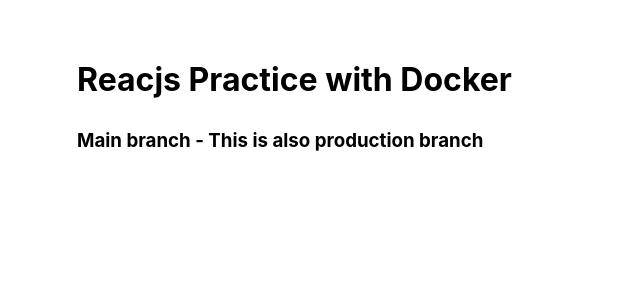
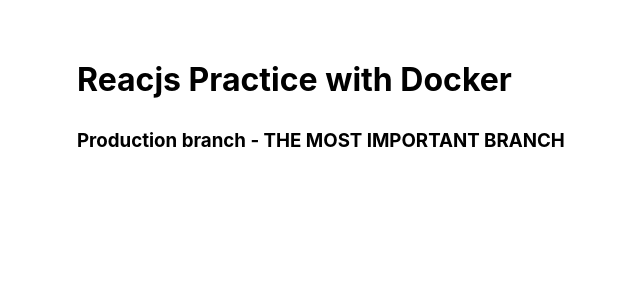
Before and after one commit to PhuocDev/docker_practice, a React (Create React App) app: page / in a window 1280 px wide. Shown: the top 300 px of the page, without its empty margins (43-683 px from the left). Built offline with nearby package versions, Linux system fonts and the light colour scheme.

Commit message:
feat: init new production branch

```diff
--- a/src/App.js
+++ b/src/App.js
@@ -5,7 +5,7 @@
   return (
     <div className="App">
       <h1>Reacjs Practice with Docker</h1>
-      <h3>Main branch - This is also production branch</h3>
+      <h3>Production branch - THE MOST IMPORTANT BRANCH</h3>
     </div>
   );
 }
```
